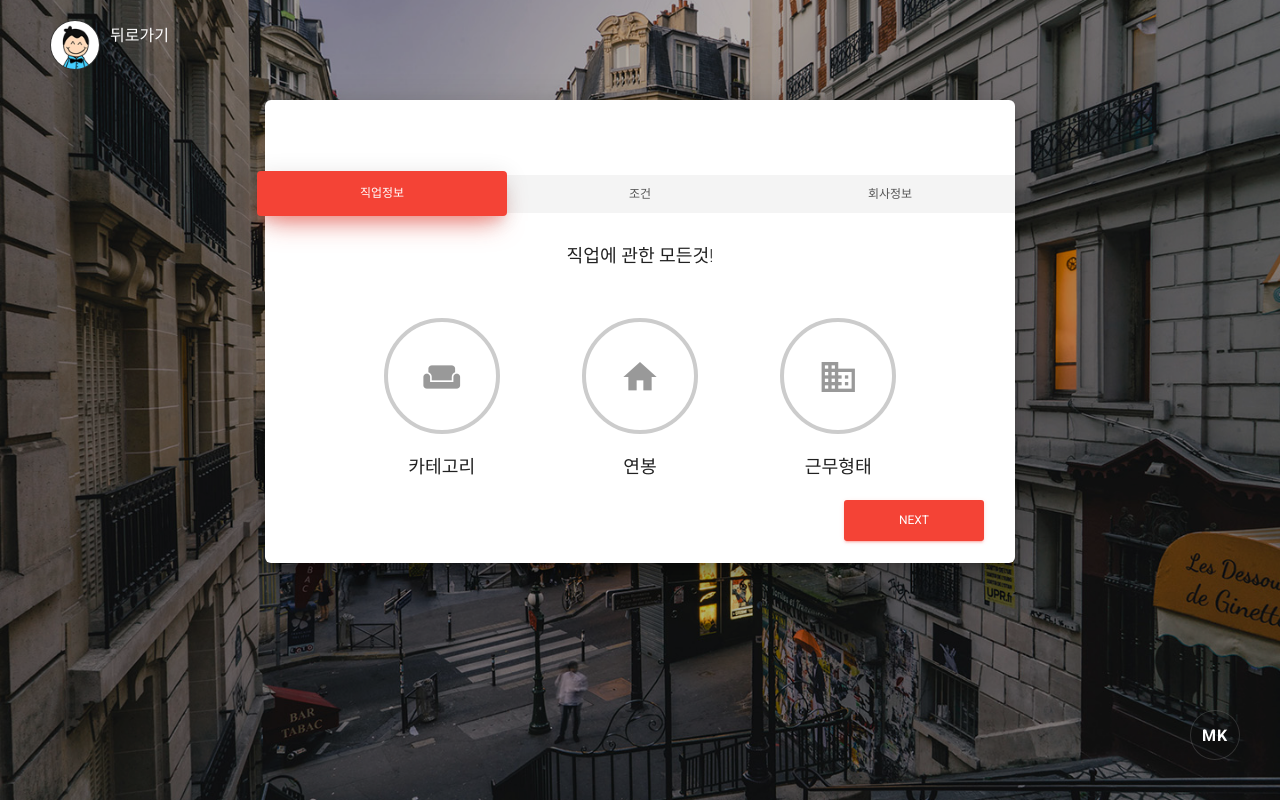
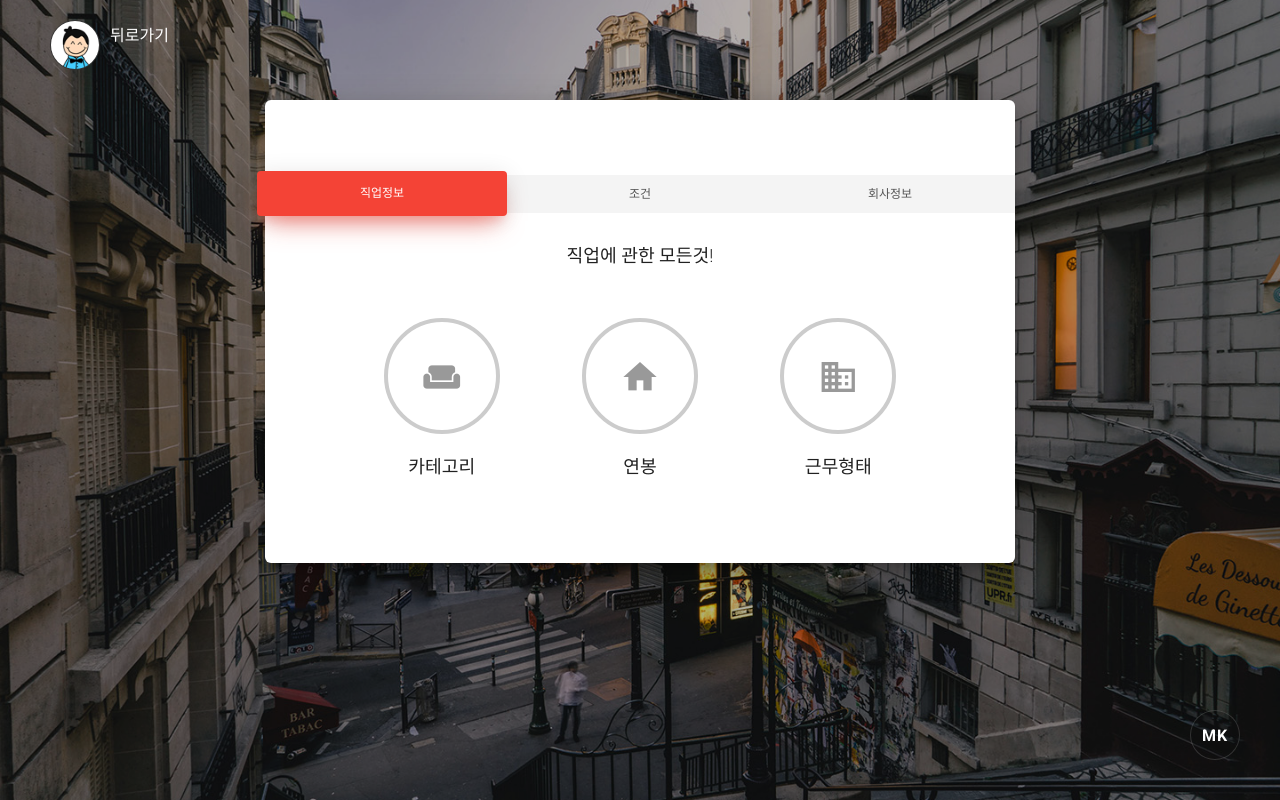
Before and after one commit to dodoyoon/JobRecommendation, a Django app: template recom/templates/job_detail.html in a window 1280 px wide. Run offline with Django 3.2, Linux system fonts and the light colour scheme; the template is opened without the code that fills it, so the values that code supplies are empty; some libraries are stand-ins or nearby versions.

Commit message:
Remove the footer in detail page

```diff
--- a/recom/templates/job_detail.html
+++ b/recom/templates/job_detail.html
@@ -148,23 +148,13 @@
                                             <h5 class="info-text">{{notice.company.detail_addr}}</h5>
 		                                    <div class="col-sm-4">
 		                                    	<div class="form-group">
-		                                            <label class="control-label">Example</label>
+		                                            <label class="control-label">채용공고 URL</label>
 		                                            <a class="description" href="{{notice.wanted_info_url}}">{{notice.wanted_info_url}}</p>
 		                                        </div>
 		                                    </div>
 		                                </div>
 		                            </div>
 
-                                    <div class="wizard-footer">
-    	                            	<div class="pull-right">
-    	                                    <input type='button' class='btn btn-next btn-fill btn-danger btn-wd' name='next' value='Next' />
-    	                                    <input type='button' class='btn btn-finish btn-fill btn-danger btn-wd' name='finish' value='Finish' />
-    	                                </div>
-    	                                <div class="pull-left">
-    	                                    <input type='button' class='btn btn-previous btn-fill btn-default btn-wd' name='previous' value='Previous' />
-
-    	                                </div>
-		                        </div>
 		                    </form>
 		                </div>
 		            </div> <!-- wizard container -->
```
